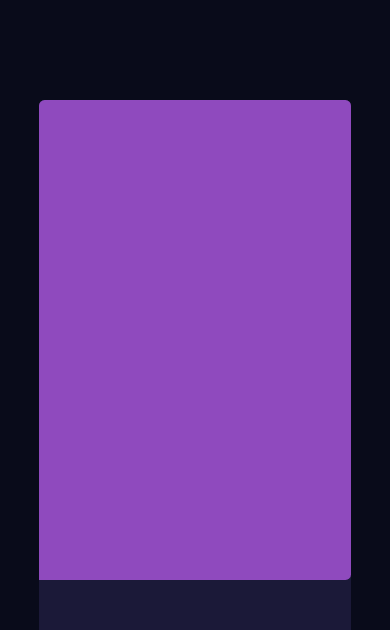
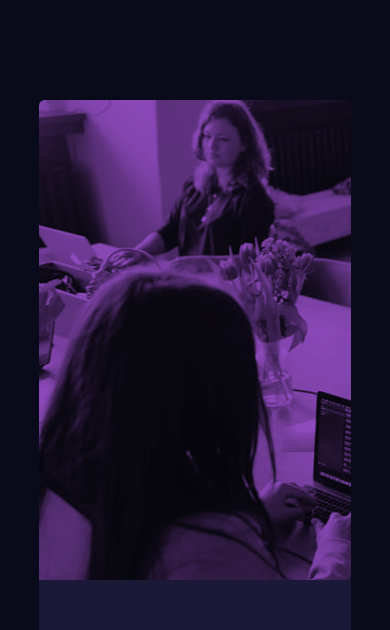
Before and after one commit to aabdulbasset/frontend-mentor, a plain HTML site: page index.html in a window 390 px wide. Shown: the top 630 px of the page. Drawn offline with Linux system fonts and the light colour scheme; the site is published under a folder, as on GitHub Pages, so addresses that start at the root find nothing.

Commit message:
A small typo broke the whole thing

```diff
--- a/style.css
+++ b/style.css
@@ -27,7 +27,7 @@ body{
         width:100%!important;
         height:480px!important;
         border-top-left-radius: 0.35em;
-        background-image:url("/images/image-header-mobile.jpg")!important;
+        background-image:url("images/image-header-mobile.jpg")!important;
     }
     .text{
         display: inline-block;
```
